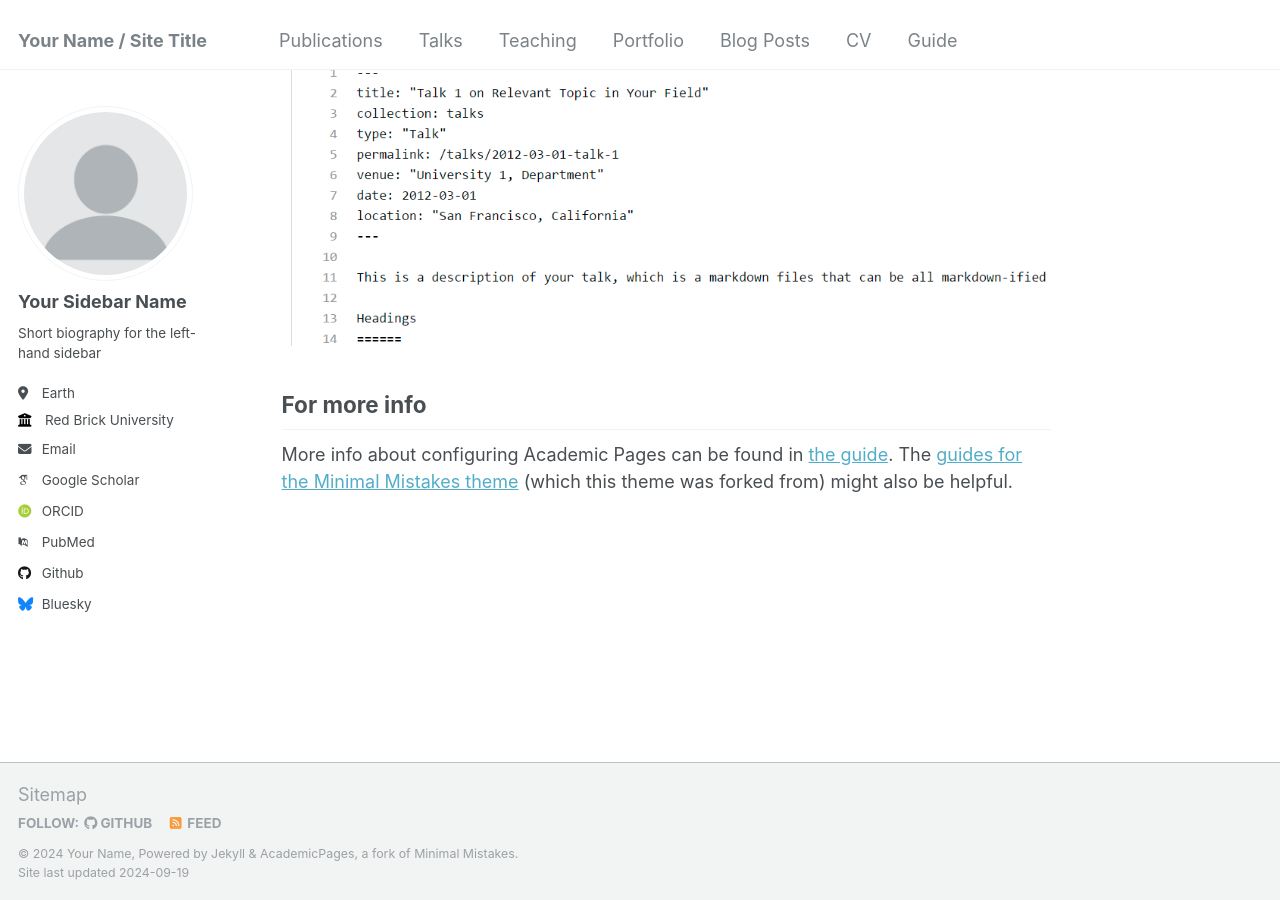
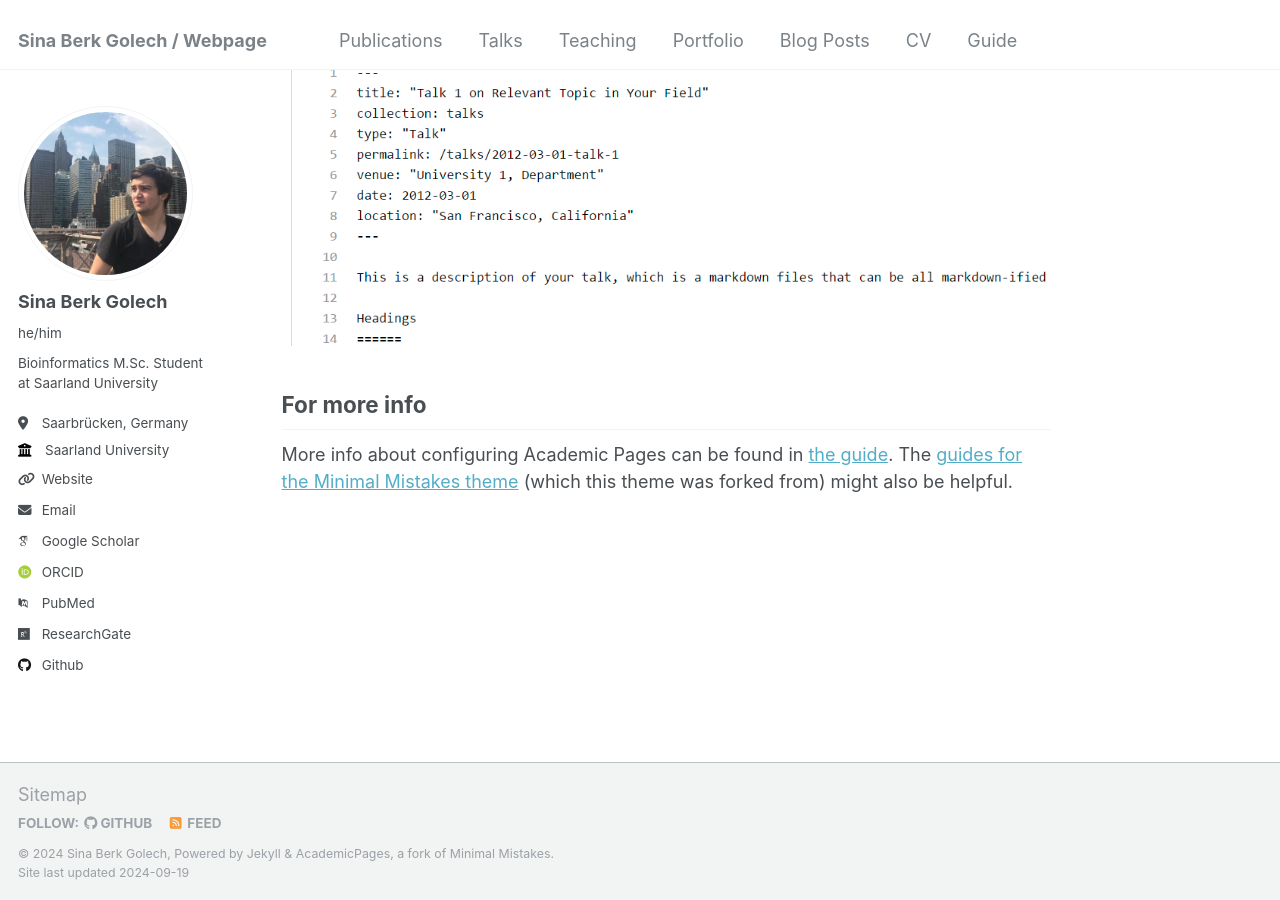
Before and after one commit to SinaBerkGolech/SinaBerkGolech.github.io, a Jekyll site: the page built from _pages/about.md, in a window 1280 px wide and 900 px high, scrolled down 2643 px. Built offline with Jekyll 4.4.1, drawn with Linux system fonts in a browser that asks for light colours; some web fonts are replaced.

Commit message:
Update Webpage

```diff
--- a/_config.yml
+++ b/_config.yml
@@ -6,49 +6,48 @@
 # `jekyll serve -l -H localhost`. If you change this file, please restart the
 # server process.
 
-# Basic Site Settings
 locale                   : "en-US"
-title                    : "Your Name / Site Title"
+title                    : "Sina Berk Golech / Webpage"
 title_separator          : "-"
-name                     : &name "Your Name"
-description              : &description "personal description"
-url                      : https://academicpages.github.io # the base hostname & protocol for your site e.g. "https://mmistakes.github.io"
-baseurl                  : "" # the subpath of your site, e.g. "/blog"
-repository               : "academicpages/academicpages.github.io"
+name                     : &name "Sina Berk Golech"
+description              : &description "Web Page for SinaBerkGolech"
+url                      : https://sinaberkgolech.github.io
+baseurl                  : ""
+repository               : "SinaBerkGolech/SinaBerkGolech.github.io"
 
 # Site Author - The following control what appear as part of the author content on the side bar.
 #               If a field is blank the icon and link will not appear, otherwise it will be shown.
 #               Additional customization can be done by editing /_includes/author-profile.html
 author:
   # Biographic information
-  avatar           : "profile.png"
-  name             : "Your Sidebar Name"
-  pronouns         : # example: "she/her"
-  bio              : "Short biography for the left-hand sidebar"
-  location         : "Earth"
-  employer         : "Red Brick University"
-  uri              : # URL
-  email            : "none@example.org"
+  avatar           : "108686358.jpeg"
+  name             : "Sina Berk Golech"
+  pronouns         : "he/him"
+  bio              : "Bioinformatics M.Sc. Student at Saarland University"
+  location         : "Saarbrücken, Germany"
+  employer         : "Saarland University"
+  uri              : "https://orcid.org/0000-0003-1443-1103"
+  email            : "berk.golech@gmail.com"
 
   # Academic websites
   arxiv            : # URL - Update with the correct link to your profile
-  googlescholar    : "https://scholar.google.com/citations?user=PS_CX0AAAAAJ"
+  googlescholar    : "https://scholar.google.com/citations?user=7d9OWBMAAAAJ&hl=en"
   impactstory      : # URL
-  orcid            : "http://orcid.org/yourorcidurl"
+  orcid            : "https://orcid.org/0000-0003-1443-1103"
   semantic         : # URL
-  pubmed           : "https://www.ncbi.nlm.nih.gov/pubmed/?term=john+snow"
-  researchgate     : # URL
+  pubmed           : "https://www.ncbi.nlm.nih.gov/myncbi/sina%20berk.golech.2/bibliography/public/"
+  researchgate     : "https://www.webofscience.com/wos/author/record/KCJ-6212-2024"
 
   # Repositories and software development
   bitbucket        : # Username - Update with your username on the site
   codepen          : # Username
   dribbble         : # Username
-  github           : "academicpages"
+  github           : "SinaBerkGolech"
   kaggle           : # Username
   stackoverflow    : # User number or user number and name (i.e., use "1" or "1/jeff-atwood")
 
   # Social media
-  bluesky          : "bsky.app" # Replace this with you Bluesky username
+  bluesky          : # Replace this with you Bluesky username
   facebook         : # Username
   flickr           : # Username
   foursquare       : # Username
```
